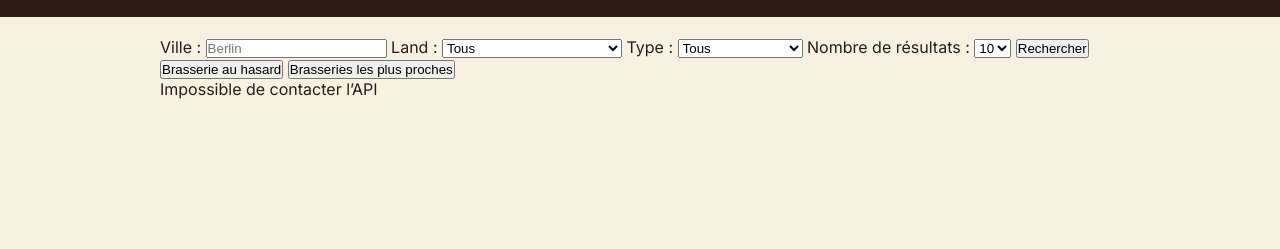
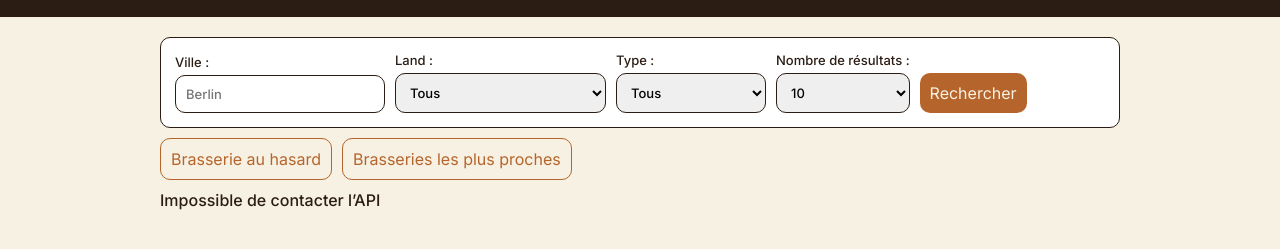
Before and after one commit to Mathisqrn/UEL220-Brasseries-allemandes, a plain HTML site: page index.html in a window 1280 px wide. Shown: the part 93-342 px from the top of the page. Drawn offline with Linux system fonts and the light colour scheme; no server answers.

Commit message:
style: formulaire, boutons et message

```diff
--- a/assets/css/style.css
+++ b/assets/css/style.css
@@ -52,8 +52,74 @@ main {
   padding: 20px;
 }
 
+/* Formulaire */
+#formulaire {
+  background: white;
+  border-radius: 10px;
+  padding: 14px;
+  border: 1px solid var(--color-brown);
+  display: flex;
+  flex-wrap: wrap;
+  gap: 10px;
+  align-items: flex-end;
+}
 
+#formulaire label{
+  display: flex;
+  flex-direction: column;
+  gap: 5px;
+  font-size: small;
+  font-weight: 500;
+}
 
+#formulaire input, #formulaire select {
+  font: inherit;
+  padding: 10px;
+  border: solid 1px var(--color-brown);
+  border-radius: 10px;
+}
+
+button {
+  background-color: var(--color-copper);
+  color: var(--color-white);
+  padding: 10px;
+  border-radius: 10px;
+  cursor: pointer;
+  font: inherit;
+  border: none;
+}
+
+button:hover {
+  background-color: var(--color-brown);
+  color: var(--color-white);
+}
+
+button:disabled {
+  opacity: 50%;
+  cursor: not-allowed;
+}
+
+.actions {
+  display: flex;
+  gap: 10px;
+  margin: 10px 0px;
+}
+
+.actions button {
+  background-color: transparent;
+  color: var(--color-copper);
+  border: solid 1px var(--color-copper);
+}
+
+.actions button:hover {
+  background-color: var(--color-brown);
+  color: var(--color-white);
+}
+
+#message {
+  font-weight: 500;
+  margin-bottom: 20px;
+}
 /* Grille de cartes */
 
 #resultats {
@@ -66,7 +132,8 @@ main {
   background: white;
   border-radius: 10px;
   padding: 14px;
-  border: 1px solid black;
+  border: 1px solid var(--color-brown);
+  box-shadow: 0 2px 6px rgba(0, 0, 0, 0.1);
 }
 
 .carte h3 {
--- a/index.html
+++ b/index.html
@@ -66,9 +66,10 @@
             <button type="submit">Rechercher</button>
         </form>
 
-        <button id="aleatoire" type="button">Brasserie au hasard</button>
-        <button id="proche" type="button">Brasseries les plus proches</button>
-
+        <div class="actions">
+            <button id="aleatoire" type="button">Brasserie au hasard</button>
+            <button id="proche" type="button">Brasseries les plus proches</button>
+        </div>
         <p id="message"></p>
         <div id="resultats"></div>
     </main>
```
